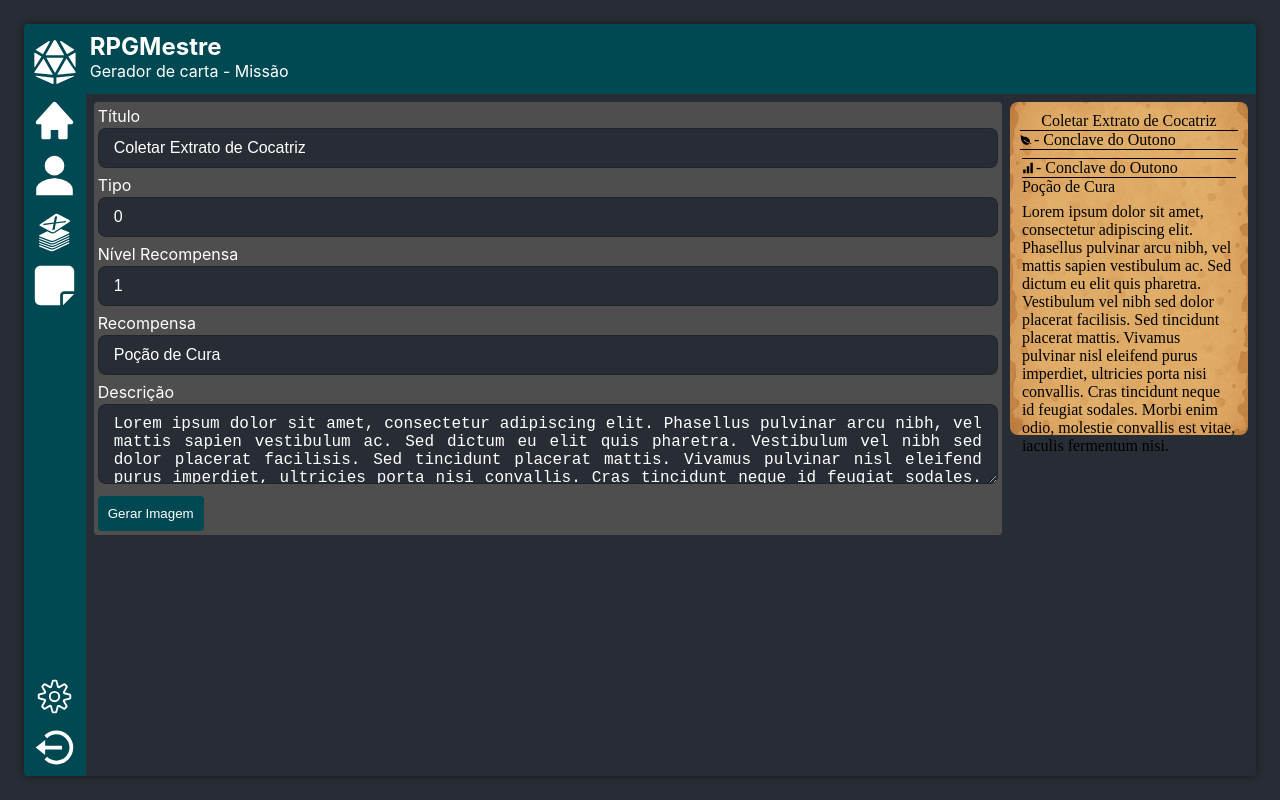
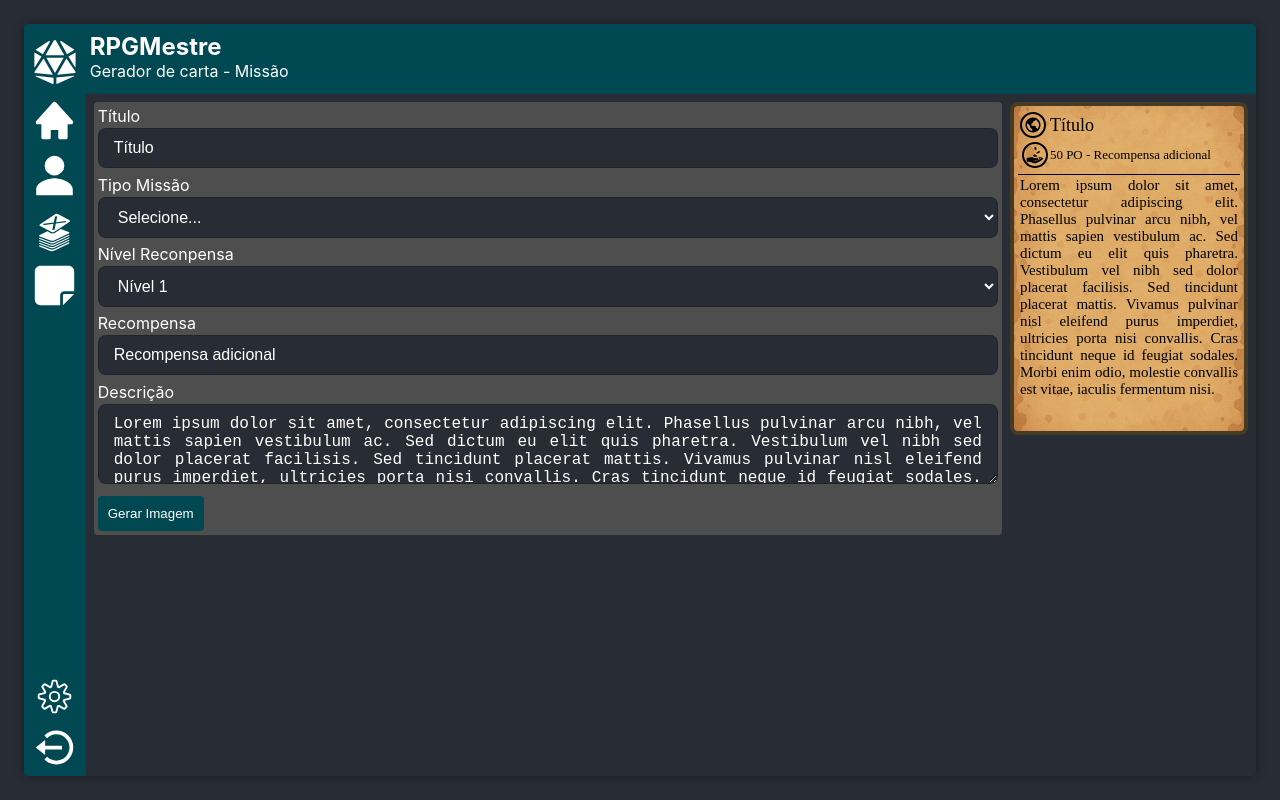
Before and after one commit to gabrielvedanaqueiroz/rpgmestre, a Next.js app: page /cartas/missao in a window 1280 px wide. Built offline with nearby package versions, Linux system fonts and the light colour scheme; a web font is replaced by a local one.

Commit message:
finalizando cartamissao

```diff
--- a/src/app/cartas/magia/page.tsx
+++ b/src/app/cartas/magia/page.tsx
@@ -58,13 +58,13 @@ export default function CartaMagia(){
                     </div>
                   </div>
 
-                  <div className='ci-me-div-titulo'>
+                  <div className='cm-me-div-titulo'>
 
                     <div className='cm-titulo-fundo texto-script '>
                       <label>{titulo}</label>
                     </div>
 
-                    <div className='ci-me-titulo-ponta'/>
+                    <div className='cm-me-titulo-ponta'/>
                   </div>
                 </div>
 
@@ -130,7 +130,7 @@ export default function CartaMagia(){
           <Input titulo='Componentes' value={componentes} onChange={setComponentes} placeholder='Componentes'/>
 
           <div>
-            <button type="button" onClick={onClickGerarImagem} className="cc-botao" >
+            <button type="button" onClick={onClickGerarImagem} className="cm-botao" >
               Gerar Imagem
             </button>
           </div>
--- a/src/app/cartas/missao/missao.css
+++ b/src/app/cartas/missao/missao.css
@@ -19,10 +19,7 @@
 }
 
 .cs-cor{
-  background-image: url('../../../res/bg-missao2.png');
-  background-size: cover;       /* Ajusta a imagem para cobrir toda a div, ou contain */
-  background-position: center;  /* Centraliza a imagem */
-  background-repeat: no-repeat; /* Evita que a imagem se repita */
+  background: rgb(70, 59, 37);
 }
 
 .cs-frente{
@@ -33,60 +30,58 @@
   flex-direction: column;
   gap: 2px;
   color: black;
+  border-radius: 4px;
+  background-image: url('../../../res/bg-missao.png');
+  background-size: cover;       /* Ajusta a imagem para cobrir toda a div, ou contain */
+  background-position: center;  /* Centraliza a imagem */
+  background-repeat: no-repeat; /* Evita que a imagem se repita */
 }
 
 .cs-topo{
   width: 100%;
-  height: 15%;
   padding: 2px;
   display: flex;
+  align-items: center;
+  gap: 2px;
   flex-direction: column;
-  justify-content: center;
-  align-items: center;
-  /* background: slategray; */
 }
 
-.cs-tp-tipo{
+.cs-circulo{
+  padding: 2px;
+  border-radius: 50%;
+  border: 2px solid black;
   display: flex;
-  gap: 2px;
-  justify-items: center;
+}
+
+.cs-tp-titulo{
+  width: 100%;
+  display: flex;
   align-items: center;
-  width: 100%;
-  border-top: 1px solid black;
-  border-bottom: 1px solid black;
+  justify-content: start;
+  gap: 4px;
+  font-size: large;
 }
 
 .cs-conteudo{
   width: 100%;
   height: 100%;
-  border-radius: 2px;
   padding: 2px;
-  /* background: yellow; */
-}
-
-.cs-ct-recompensa{
-  width: 100%;
-  height: 15%;
-  border-radius: 2px;
-  padding: 2px;
-  /* background: red; */
-}
-
-.cs-ct-descricao{
-  width: 100%;
-  height: 85%;
-  border-radius: 2px;
-  padding: 2px;
-  /* background: blue;  */
-}
-
-.cs-me-article{
-  color: var(--cor-fundo);
+  font-size: 15px;
   text-align: justify;
-  font-size: 12px;
   white-space: pre-wrap;
   overflow: hidden;
   text-overflow: none;
+  border-top: 1px solid black;
+}
+
+.cs-tp-recompensa{
+  width: 100%;
+  border-radius: 2px;
+  padding: 2px;
+  gap: 2px;
+  display: flex;
+  align-items: center;
+  font-size: small;
 }
 
 .cs-botao{
@@ -113,6 +108,34 @@
   margin-bottom: 8px;
 }
 
+.cbx-div-edit{
+  width: 100%;
+  height: 55px;
+  margin-bottom: 10px;
+  display: flex;
+  flex-direction: column;
+}
+
+.cbx-edit{
+  border: 1px solid rgba(0, 0, 0, 0.2); /* Contorno suave */
+  border-radius: 8px; /* Cantos arredondados */
+  padding: 10px 15px; /* Espaçamento interno */
+  font-size: 16px; /* Tamanho da fonte */
+  outline: none; /* Remove o contorno padrão ao focar */
+  transition: all 0.3s ease-in-out; /* Suaviza transições */
+  width: 100%;
+  margin-top: 2px;
+  font-size: 16px;
+  background-color: var(--cor-backgroud);
+  color: white;
+}
+
+.cbx-edit:focus {
+  border-color:  var(--cor-primaria); /* Cor do contorno ao focar */
+  box-shadow: 0 4px 8px rgba(0, 0, 0, 0.1); /* Efeito de leve sombra */
+}
+
+
 @media screen and (max-width: 600px)  {
   .cs-div-carta{
     margin : 0px 0 8px 0px;
--- a/src/app/cartas/missao/page.tsx
+++ b/src/app/cartas/missao/page.tsx
@@ -2,30 +2,67 @@
 
 import './missao.css';
 import { useState } from 'react';
-import { AiFillExperiment, AiFillHourglass, AiFillOpenAI, AiFillSignal, AiOutlineClockCircle } from "react-icons/ai";
-import { SiAeromexico } from "react-icons/si";
 import html2canvas from 'html2canvas';
 import Pagina from '@/components/pagina';
-import Image from 'next/image';
-import borda from '@/res/borda_magia.png';
 import Input from '@/components/input';
 import TextArea from '@/components/textearea';
 import { IoLeafSharp } from 'react-icons/io5';
-import { GiReceiveMoney } from 'react-icons/gi';
+import { GiBoxingGlove, GiReceiveMoney } from 'react-icons/gi';
+import { BiWorld } from 'react-icons/bi';
 
 // GiReceiveMoney -recomensa, tipo(BiWorld, IoLeafSharp, GiBoxingGlove), nivel AiFillSignal
 
 export default function CartaMagia(){
 
+  function onTipo(){
+
+    switch (tipoId) {
+      case 1:
+        return <IoLeafSharp size={18}/>
+      case 2:
+        return <GiBoxingGlove size={18}/>
+      default:
+        return <BiWorld size={18}/>
+    }
+
+  }
+
+  function onRecompensa(){
+
+    if(tipoId === 1){
+      switch (recompensaNivel) {
+        case 1:
+          return '100 PO';
+        case 2:
+          return '200 PO';
+        case 3:
+          return '500 PO';
+        default:
+          return '1000 PO';
+      }
+    }
+    else{
+      switch (recompensaNivel) {
+      case 1:
+        return '50 PO';
+      case 2:
+        return '100 PO';
+      case 3:
+        return '200 PO';
+      default:
+        return '300 PO';
+    }
+    }
+
+  }
+
   const TEXTO:string = 'Lorem ipsum dolor sit amet, consectetur adipiscing elit. Phasellus pulvinar arcu nibh, vel mattis sapien vestibulum ac. Sed dictum eu elit quis pharetra. Vestibulum vel nibh sed dolor placerat facilisis. Sed tincidunt placerat mattis. Vivamus pulvinar nisl eleifend purus imperdiet, ultricies porta nisi convallis. Cras tincidunt neque id feugiat sodales. Morbi enim odio, molestie convallis est vitae, iaculis fermentum nisi.';
 
-  const [titulo, setTitulo]            = useState<string>('Coletar Extrato de Cocatriz');
+  const [titulo, setTitulo]            = useState<string>('Título');
   const [descricao, setDescricao]      = useState<string>(TEXTO);
-  const [tipo, setTipo]                = useState<number>(0);
-  const [tipoDescricao, setTipoDescricao] = useState<string>('Conclave do Outono');
-  const [recompensa, setRecompensa]    = useState<string>('Poção de Cura');
-  const [nivelRecompensa, setNivelRecompensa]    = useState<number>(1);
-
+  const [tipoId, setTipoId]            = useState<number>(0);
+  const [recompensaAdicional, setRecompensa]    = useState<string>('Recompensa adicional');
+  const [recompensaNivel, setNivelRecompensa]   = useState<number>(1);
 
   async function onClickGerarImagem(){
     const div = document.getElementById('cartas');
@@ -37,7 +74,7 @@ export default function CartaMagia(){
     // Criar link para download
     const link = document.createElement('a');
     link.href = dataURL;
-    link.download = 'carta-magia.png';
+    link.download = 'carta-missao.png';
     link.click();
   }
 
@@ -53,32 +90,30 @@ export default function CartaMagia(){
 
               <div className='cs-frente texto-script'>
 
-                <div className='cs-topo'>
-                  <label>{titulo}</label>
+                <section className='cs-topo'>
 
-                  <div className='cs-tp-tipo'>
-                    <IoLeafSharp size={12}/>
-                    <label>- {tipoDescricao}</label>
+                  <div className='cs-tp-titulo'>
+                    <div className='cs-circulo'>
+                      {onTipo()}
+                    </div>
+
+                    <label>{titulo}</label>
                   </div>
 
-                </div>
+                  <div className='cs-tp-recompensa'>
 
-                <div className='cs-conteudo'>
-                  <div className='cs-ct-recompensa'>
+                    <div className='cs-circulo'>
+                      <GiReceiveMoney size={18}/>
+                    </div>
+                    <label>{onRecompensa()} - {recompensaAdicional}</label>
 
-
-                    <div className='cs-tp-tipo'>
-                      <AiFillSignal size={12}/>
-                      <label>- {tipoDescricao}</label>
-                    </div>
-
-                    <label>{recompensa}</label>
                   </div>
 
-                  <div className='cs-ct-descricao'>
-                    {descricao}
-                  </div>
-                </div>
+                </section>
+
+                <section className='cs-conteudo'>
+                  <article>{descricao}</article>
+                </section>
 
               </div>
             </div>
@@ -88,9 +123,26 @@ export default function CartaMagia(){
         <div className='cs-div-edicao'>
 
           <Input titulo='Título' value={titulo} onChange={setTitulo} placeholder='Título'/>
-          <Input titulo='Tipo' type='number' value={tipo} onChange={setTipo} placeholder='Tipo'/> {/* combobox*/}
-          <Input titulo='Nível Recompensa' type='number' value={nivelRecompensa} onChange={setNivelRecompensa} placeholder='Nível Recompensa'/>  {/* combobox*/}
-          <Input titulo='Recompensa' value={recompensa} onChange={setRecompensa} placeholder='Recompensa'/>
+          <div className="cbx-div-edit">
+            <label>Tipo Missão</label>
+            <select id="meu-combo" className="cbx-edit" value={tipoId} onChange={(e)=>{setTipoId(Number(e.target.value) )}}>
+              <option value="">Selecione...</option>
+              <option value={1}>Conclave do Outono</option>
+              <option value={2}>Quebra-Queixo</option>
+              <option value={3}>Mundo</option>
+            </select>
+          </div>
+          <div className="cbx-div-edit">
+            <label>Nível Reconpensa</label>
+            <select id="meu-combo" className="cbx-edit" value={recompensaNivel} onChange={(e)=>{setNivelRecompensa(Number(e.target.value) )}}>
+              <option value="">Selecione...</option>
+              <option value={1}>Nível 1</option>
+              <option value={2}>Nível 2</option>
+              <option value={3}>Nível 3</option>
+              <option value={4}>Nível 4</option>
+            </select>
+          </div>
+          <Input titulo='Recompensa' value={recompensaAdicional} onChange={setRecompensa} placeholder='Recompensa'/>
           <TextArea titulo='Descrição' value={descricao} onChange={setDescricao}/>
 
           <div>
```
Also changed, not shown: src/app/cartas/magia/magia.css (+4 -4 lines), src/res/bg-missao.png, src/res/bg-missao2.png (deleted).
